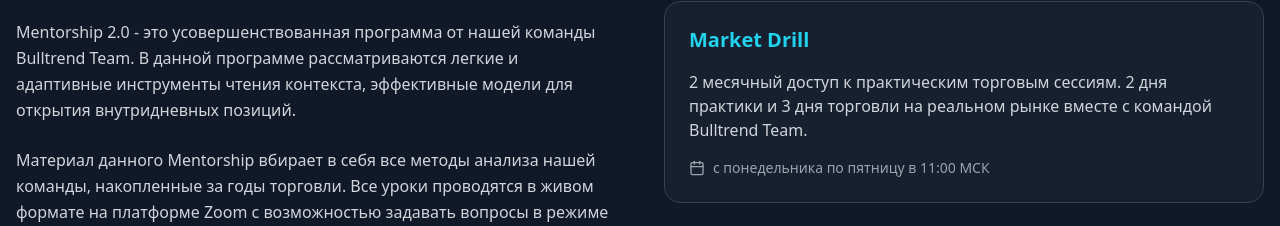
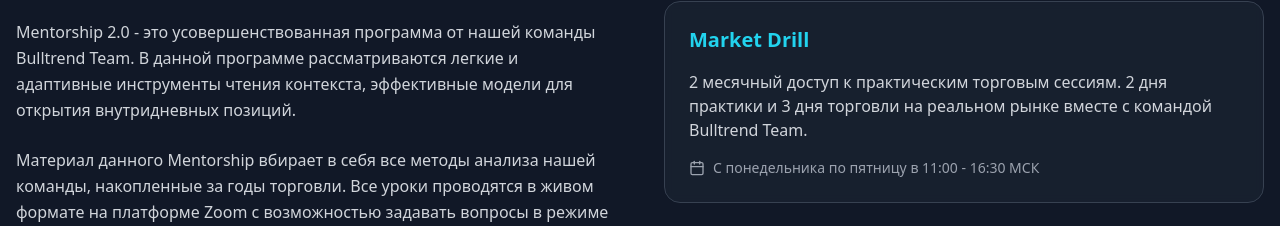
Before and after one commit to deevite/bulltrend, a React (Vite) app: page / in a window 1280 px wide. Shown: the part 943-1169 px from the top of the page. Built offline with nearby package versions, Linux system fonts and the light colour scheme.

Commit message:
📅 обновил расписание маркет-дрилла

```diff
--- a/src/App.tsx
+++ b/src/App.tsx
@@ -359,7 +359,7 @@ function App() {
                 </p>
                 <div className="flex items-center space-x-2 text-sm text-gray-400">
                   <Calendar className="w-4 h-4" />
-                  <span> с понедельника по пятницу в 11:00 МСК</span>
+                  <span> C понедельника по пятницу в 11:00 - 16:30 МСК</span>
                 </div>
               </div>
 
```
